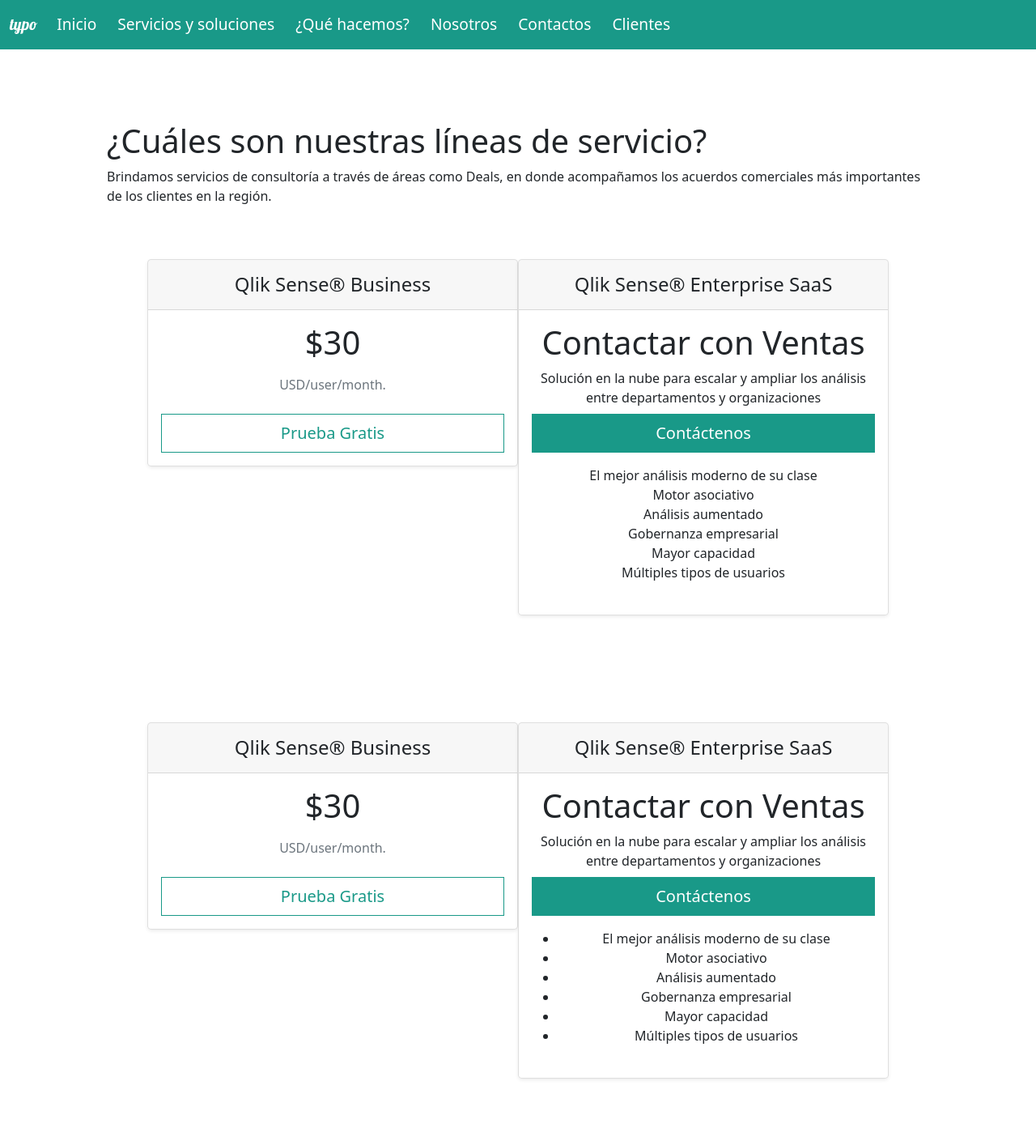
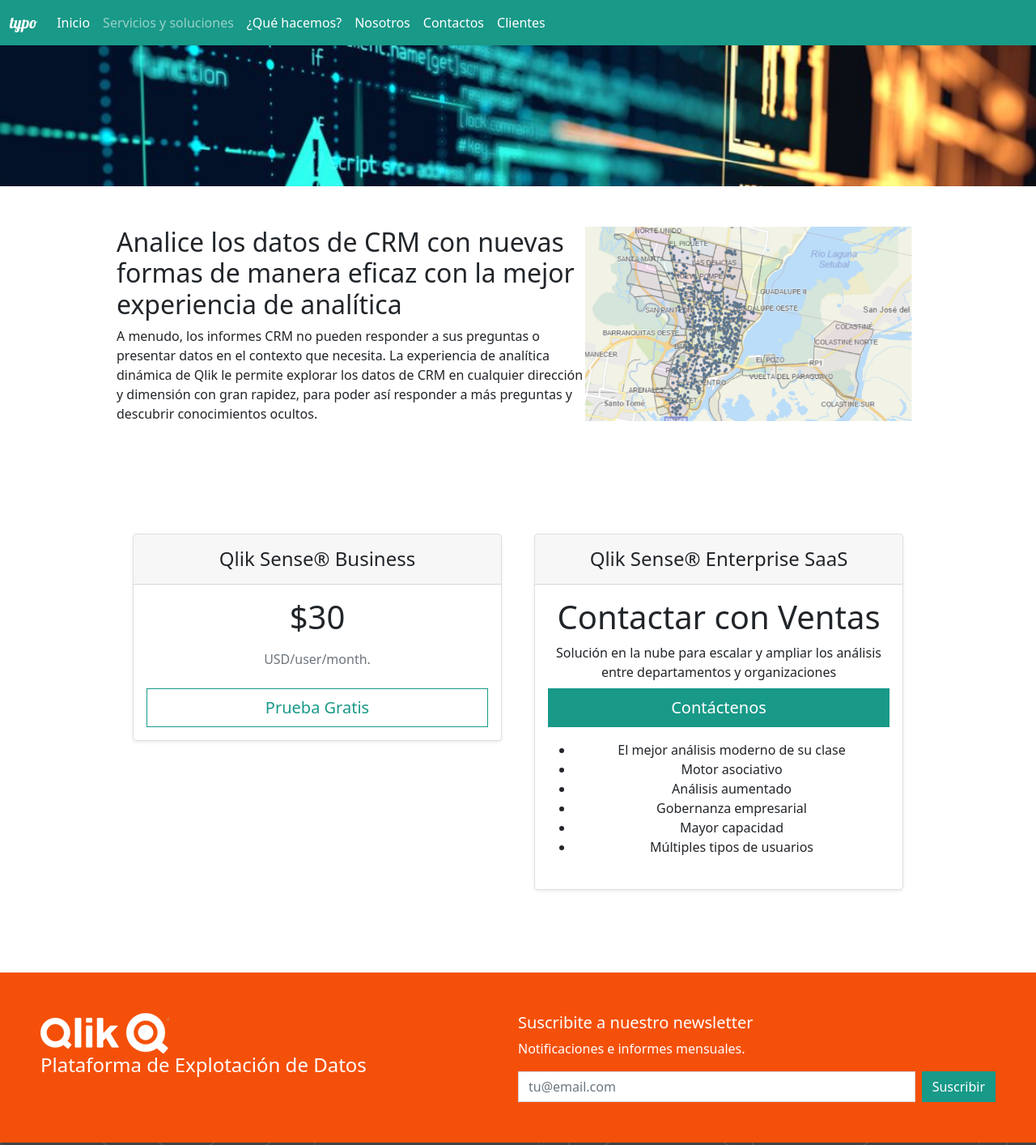
Before and after one commit to b166e/typo, a website: page paginas/servicioYsoluciones.html in a window 1280 px wide. Shown: the top 1414 px of the page at 81% size. Drawn offline with nearby package versions, Linux system fonts and the light colour scheme.

Commit message:
Actualización de Prueba

```diff
--- a/paginas/servicioYsoluciones.html
+++ b/paginas/servicioYsoluciones.html
@@ -1,16 +1,13 @@
-<!DOCTYPE html>
+<!doctype html>
 <html lang="en">
 
 <head>
   <meta charset="UTF-8" />
   <meta name="viewport" content="width=device-width, initial-scale=1.0" />
+  <meta name="description" content="Big Data, WebScrapping , Reportes de oferta y demanda, cuantificación de mercado">
+  <meta name="keywords" content="Big Data, Consultria, SQL, Qlik Sense, Qlik view Power BI, Saas">
   <link rel="shortcut icon" href="assets/img/favicon-32x32.png" />
-    <title>Servicios y Soluciones</title>
-
-    <meta name="Consultoría en Big Data," content="Big Data, WebScrapping , Reportes de oferta y demanda, cuantificación de mercado">
-    <meta name="keywords"  content="Big Data, Consultria, SQL, Qlik Sense, Qlik view Power BI, Saas">
-
-
+  <title>Typo</title>
 
   <!-- PRIMERO LINKS DE BOOTSTRAP -->
   <link href="https://cdn.jsdelivr.net/npm/bootstrap@5.1.3/dist/css/bootstrap.min.css" rel="stylesheet"
@@ -25,77 +22,83 @@
   <link rel="preconnect" href="https://fonts.gstatic.com" crossorigin />
   <link
     href="https://fonts.googleapis.com/css2?family=Lobster&family=Montserrat:wght@300;400&family=Raleway:wght@600&display=swap"
-    rel="stylesheet"
-  />
-
-
+    rel="stylesheet" />
 
 
 </head>
 
-<body >
+<body>
 
   <header>
-    <nav class="navbar navbar-expand-md  fixed-top primary" >
+    <nav class="navbar navbar-expand-md navbar-dark fixed-top primary">
+      <div class="container-fluid">
+        <a class="navbar-brand Logo" href="#">typo</a>
+        <button class="navbar-toggler" type="button" data-bs-toggle="collapse" data-bs-target="#navbarCollapse"
+          aria-controls="navbarCollapse" aria-expanded="false" aria-label="Toggle navigation">
+          <span class="navbar-toggler-icon"></span>
+        </button>
+        <div class="collapse navbar-collapse" id="navbarCollapse">
+          <ul class="navbar-nav me-auto mb-2 mb-md-0">
+
+            <li class="nav-item  "><a class="nav-link active" href="index.html"> Inicio</a></li>
+            <li class="nav-item">
+              <a class="nav-link " href="paginas/servicioYsoluciones.html">Servicios y soluciones</a>
+            </li>
+            <li class="nav-item"><a class="nav-link active" href="paginas/queHacemos.html"> ¿Qué hacemos? </a></li>
+            <li class="nav-item"><a class="nav-link active" href="paginas/nosotros.html"> Nosotros </a></li>
+            <li class="nav-item"><a class="nav-link active" href="paginas/contactos.html"> Contactos </a></li>
+            <li class="nav-item"><a class="nav-link active" href="paginas/clientes.html"> Clientes </a></li>
 
 
-      <div class="container-fluid">
 
-        <a class="navbar-brand Logo " href="../index.html">typo</a>
+            </li>
+          </ul>
 
-
-        <button class="navbar-toggler navbar-toggler-icon" type="button" data-bs-toggle="collapse" data-bs-target="#navbarCollapse" aria-controls="navbarCollapse" aria-expanded="false" aria-label="Toggle navigation">
-          <span class="navbar-toggler-icon"></span>
-        </button>
-        <div class="collapse navbar-collapse  " id="navbarCollapse">
-          <ul class="navbar-nav me-auto mb-2 mb-md-0 navegacion">
-
-
-            <li  class="nav-item "><a class="nav-link "  href="../index.html"> Inicio</a></li>
-            <li class="nav-item">
-              <a class="nav-link "  href="../paginas/servicioYsoluciones.html">Servicios y soluciones</a
-              >
-            </li>
-            <li  class="nav-item"><a class="nav-link "  href="../paginas/queHacemos.html"> ¿Qué hacemos? </a></li>
-            <li class="nav-item"><a class="nav-link "  href="../paginas/nosotros.html"> Nosotros </a></li>
-            <li class="nav-item"><a class="nav-link active"  href="../paginas/contactos.html"> Contactos </a></li>
-            <li class="nav-item"><a  class="nav-link " href="../paginas/clientes.html"> Clientes </a></li>
-          </form>
         </div>
       </div>
     </nav>
   </header>
 
+  <main>
 
 
-<main>
 
-</main>
+    <!-- subheader. -->
 
+    <div class="subHeader">
 
-<div  class=" padding">
 
     </div>
 
-
-  <div class="container padding">
+    <div class="container ">
 
 
 
 
-       <!-- Servicios  -->
-
+      <!-- /Servicios y Soluciones -->
       <div class="container">
 
-        <h1>¿Cuáles son nuestras líneas de servicio? </h1>
+        <div class="row featurette  padding">
+          <div class="col-md-7">
 
-        <p>
-          Brindamos servicios de consultoría a través de áreas como Deals, en donde acompañamos los acuerdos comerciales más importantes de los clientes en la región.
-        </p>
+            <h2>Analice los datos de CRM con nuevas formas de manera eficaz con la mejor experiencia de analítica</h2>
+            <p>A menudo, los informes CRM no pueden responder a sus preguntas o presentar datos en el contexto que
+              necesita. La experiencia de analítica dinámica de Qlik le permite explorar los datos de CRM en cualquier
+              dirección y dimensión con gran rapidez, para poder así responder a más preguntas y descubrir conocimientos
+              ocultos.</p>
 
 
+
+
+          </div>
+
+          <div class="col-md-5 ">
+            <img class="img-fluid" src="../assets/img/Qlik-img-8.jpg" alt="Qlik Sense" />
+          </div>
+        </div>
+
         <div class="row row-cols-1 row-cols-md-2 mb-2 text-center padding">
-          <div class="col">
+          <div class="col padding-1">
             <div class="card mb-4 rounded-3 shadow-sm">
               <div class="card-header py-3">
                 <h4 class="my-0 fw-normal">Qlik Sense® Business</h4>
@@ -110,17 +113,20 @@
               </div>
             </div>
           </div>
-          <div class="col">
+          <div class="col padding-1">
             <div class="card mb-4 rounded-3 shadow-sm">
               <div class="card-header py-3">
                 <h4 class="my-0 fw-normal">Qlik Sense® Enterprise SaaS </h4>
               </div>
               <div class="card-body">
-                <h1 class="card-title pricing-card-title">Contactar con Ventas<small class="text-muted fw-light"></small></h1>
-                <p class="card-title pricing-card-title">Solución en la nube para escalar y ampliar los análisis entre departamentos y organizaciones<small class="text-muted fw-light"></small></p>
+                <h1 class="card-title pricing-card-title">Contactar con Ventas<small
+                    class="text-muted fw-light"></small>
+                </h1>
+                <p class="card-title pricing-card-title">Solución en la nube para escalar y ampliar los análisis entre
+                  departamentos y organizaciones<small class="text-muted fw-light"></small></p>
 
                 <button type="button" class="w-100 btn btn-lg btn-primary">Contáctenos</button>
-                <ul class="list-unstyled mt-3 mb-4">
+                <ul class="list mt-3 mb-4 text-sm-left">
                   <li>El mejor análisis moderno de su clase</li>
                   <li>Motor asociativo</li>
                   <li>Análisis aumentado</li>
@@ -138,51 +144,7 @@
 
 
 
-      </div>
 
-
-      <div class="container">
-
-        <div class="row row-cols-1 row-cols-md-2 mb-2 text-center padding">
-          <div class="col">
-            <div class="card mb-4 rounded-3 shadow-sm">
-              <div class="card-header py-3">
-                <h4 class="my-0 fw-normal">Qlik Sense® Business</h4>
-              </div>
-              <div class="card-body">
-                <h1 class="card-title pricing-card-title">$30<small class="text-muted fw-light"></small></h1>
-                <ul class="list-unstyled mt-3 mb-4">
-                  <li class="text-muted fw-light">USD/user/month.</li>
-
-                </ul>
-                <button type="button" class="w-100 btn btn-lg btn-outline-primary">Prueba Gratis</button>
-              </div>
-            </div>
-          </div>
-          <div class="col">
-            <div class="card mb-4 rounded-3 shadow-sm">
-              <div class="card-header py-3">
-                <h4 class="my-0 fw-normal">Qlik Sense® Enterprise SaaS </h4>
-              </div>
-              <div class="card-body">
-                <h1 class="card-title pricing-card-title">Contactar con Ventas<small class="text-muted fw-light"></small>
-                </h1>
-                <p class="card-title pricing-card-title">Solución en la nube para escalar y ampliar los análisis entre
-                  departamentos y organizaciones<small class="text-muted fw-light"></small></p>
-
-                <button type="button" class="w-100 btn btn-lg btn-primary">Contáctenos</button>
-                <ul class="list mt-3 mb-4 text-sm-left">
-                  <li   >El mejor análisis moderno de su clase</li>
-                  <li >Motor asociativo</li>
-                  <li  >Análisis aumentado</li>
-                  <li  >Gobernanza empresarial</li>
-                  <li >Mayor capacidad</li>
-                  <li  >Múltiples tipos de usuarios</li>
-                </ul>
-
-              </div>
-            </div>
-          </div>
 
       </div>
 
@@ -190,12 +152,45 @@
 
 
 
+    </div><!-- /.container -->
+
+
+
+
+    <div class="row featurette warning padding  ">
+      <div class="col-md-6">
+
+        <img class="img-fluid " src="../assets/img/Qlik-logo.png" alt="Qlik Sense" />
+        <h4>Plataforma de Explotación de Datos</h4>
+
+      </div>
+      <div class="col-md-6">
+
+
+        <h5>Suscribite a nuestro newsletter</h5>
+        <p>Notificaciones e informes mensuales.</p>
+        <div class="d-flex w-100 gap-2">
+          <label for="newsletter1" class="visually-hidden">tu@email.com</label>
+          <input id="newsletter1" type="text" class="form-control" placeholder="tu@email.com">
+          <button class="btn btn-primary" type="button">Suscribir</button>
+        </div>
+      </div>
     </div>
 
 
 
 
-  </div>
+
+
+
+
+
+
+
+
+
+
+
 
 
     <!-- FOOTER -->
@@ -209,13 +204,14 @@
         </div>
         <div class="col d-flex  align-items-center justify-content-center">
 
-              <h5>Santa Fe - Argentina</h5>
+
+          <h4> Santa Fe - Argentina</h4>
 
         </div>
 
         <div class="col d-flex  align-items-center justify-content-center">
 
-            <div class="d-flex text-center align-items-end flex-column" >
+          <div class="d-flex text-center align-items-end flex-column">
             <div class="p-2">0800-666-300</div>
             <div class="p-2">Contáctenos</div>
 
@@ -235,24 +231,7 @@
     </footer>
 
 
-
-
-
-
-
-
-    <script src="/docs/5.1/dist/js/bootstrap.bundle.min.js" integrity="sha384-ka7Sk0Gln4gmtz2MlQnikT1wXgYsOg+OMhuP+IlRH9sENBO0LRn5q+8nbTov4+1p" crossorigin="anonymous"></script>
-
-    <script src="https://cdn.jsdelivr.net/npm/@popperjs/core@2.10.2/dist/umd/popper.min.js"
-        integrity="sha384-7+zCNj/IqJ95wo16oMtfsKbZ9ccEh31eOz1HGyDuCQ6wgnyJNSYdrPa03rtR1zdB"
-        crossorigin="anonymous"></script>
-    <script src="https://cdn.jsdelivr.net/npm/bootstrap@5.1.3/dist/js/bootstrap.min.js"
-        integrity="sha384-QJHtvGhmr9XOIpI6YVutG+2QOK9T+ZnN4kzFN1RtK3zEFEIsxhlmWl5/YESvpZ13"
-        crossorigin="anonymous"></script>
-
-
-
-
+    <script src="../assets/dist/js/bootstrap.bundle.min.js"></script>
 
 
 </body>
```
Also changed, not shown: index.html (+1 -1 lines), scss/_index.scss (+10 -1 lines). Lines whose indentation alone changed are shown as unchanged.
